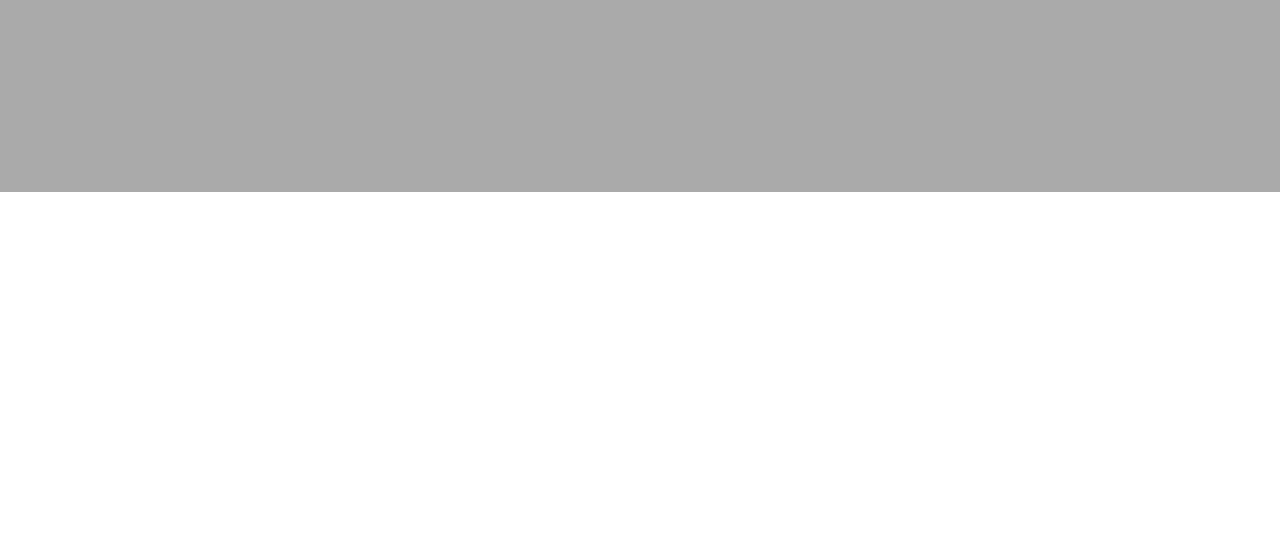
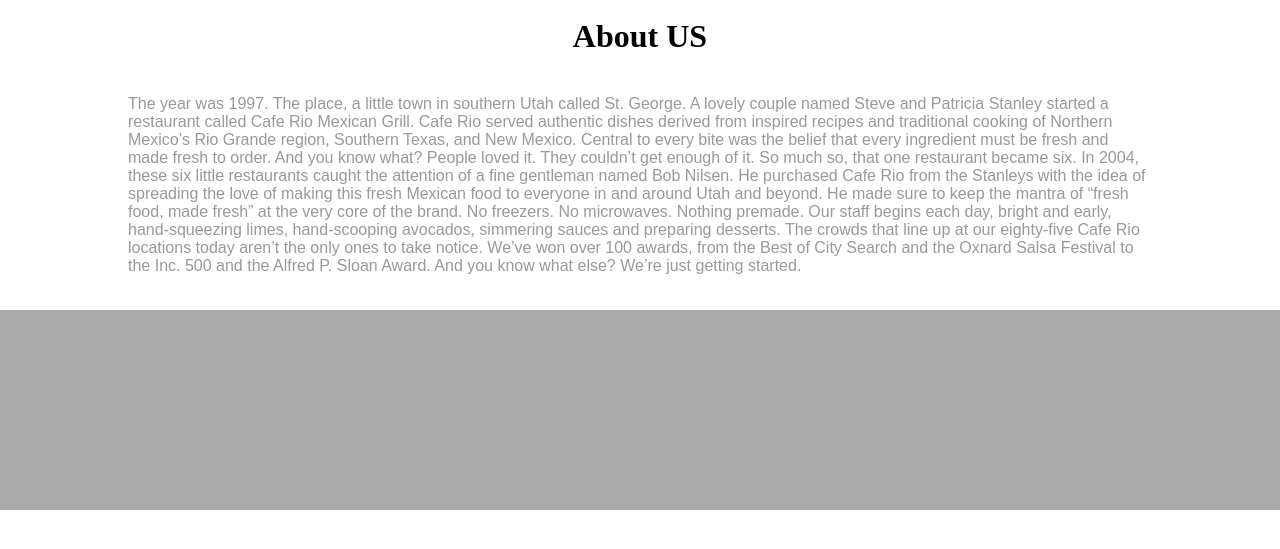
Before and after one commit to urzp/DOM_-_jQuery, a plain HTML site: page index.html in a window 1280 px wide. Both pictures are taken after a click on the item "ABOUT US". Shown: the part 137-686 px from the top of the page. Drawn offline with Linux system fonts and the light colour scheme.

Commit message:
js ready for about as page

```diff
--- a/js/script.js
+++ b/js/script.js
@@ -1,4 +1,5 @@
 
+    const about_p = '<p>The year was 1997. The place, a little town in southern Utah called St. George. A lovely couple named Steve and Patricia Stanley started a restaurant called Cafe Rio Mexican Grill. Cafe Rio served authentic dishes derived from inspired recipes and traditional cooking of Northern Mexico’s Rio Grande region, Southern Texas, and New Mexico. Central to every bite was the belief that every ingredient must be fresh and made fresh to order. And you know what? People loved it. They couldn’t get enough of it. So much so, that one restaurant became six. In 2004, these six little restaurants caught the attention of a fine gentleman named Bob Nilsen. He purchased Cafe Rio from the Stanleys with the idea of spreading the love of making this fresh Mexican food to everyone in and around Utah and beyond. He made sure to keep the mantra of “fresh food, made fresh” at the very core of the brand. No freezers. No microwaves. Nothing premade. Our staff begins each day, bright and early, hand-squeezing limes, hand-scooping avocados, simmering sauces and preparing desserts. The crowds that line up at our eighty-five Cafe Rio locations today aren’t the only ones to take notice. We’ve won over 100 awards, from the Best of City Search and the Oxnard Salsa Festival to the Inc. 500 and the Alfred P. Sloan Award. And you know what else? We’re just getting started.</p>'
 
     function clear_alle(){
         $('#container').children().remove()
@@ -29,6 +30,8 @@
 
      function about_us_page(){
         clear_main();
+        $(".mane").append('<h1>About US</h1>');
+        $(".mane").append(about_p);
     };
 
      function our_meny_page(){
--- a/scss/style.scss
+++ b/scss/style.scss
@@ -33,16 +33,29 @@ nav ul {
     }
 }
 
-.mane h1{
-    text-align: center;
-}
+
 
 body{
     margin: 0;
 }
 
-.mane > img {
-    width: 100%;
+.mane {
+
+    h1{
+        text-align: center;
+    }
+
+    img {
+
+        width: 100%;}
+
+
+    p {
+        width: 80%;
+        margin: 40px auto;
+        font-family: sans-serif;
+        color: #999;
+    }
 }
 
 .footer{
```
Also changed, not shown: index.html (+1 -0 lines), css/style.css, 1 other file.
